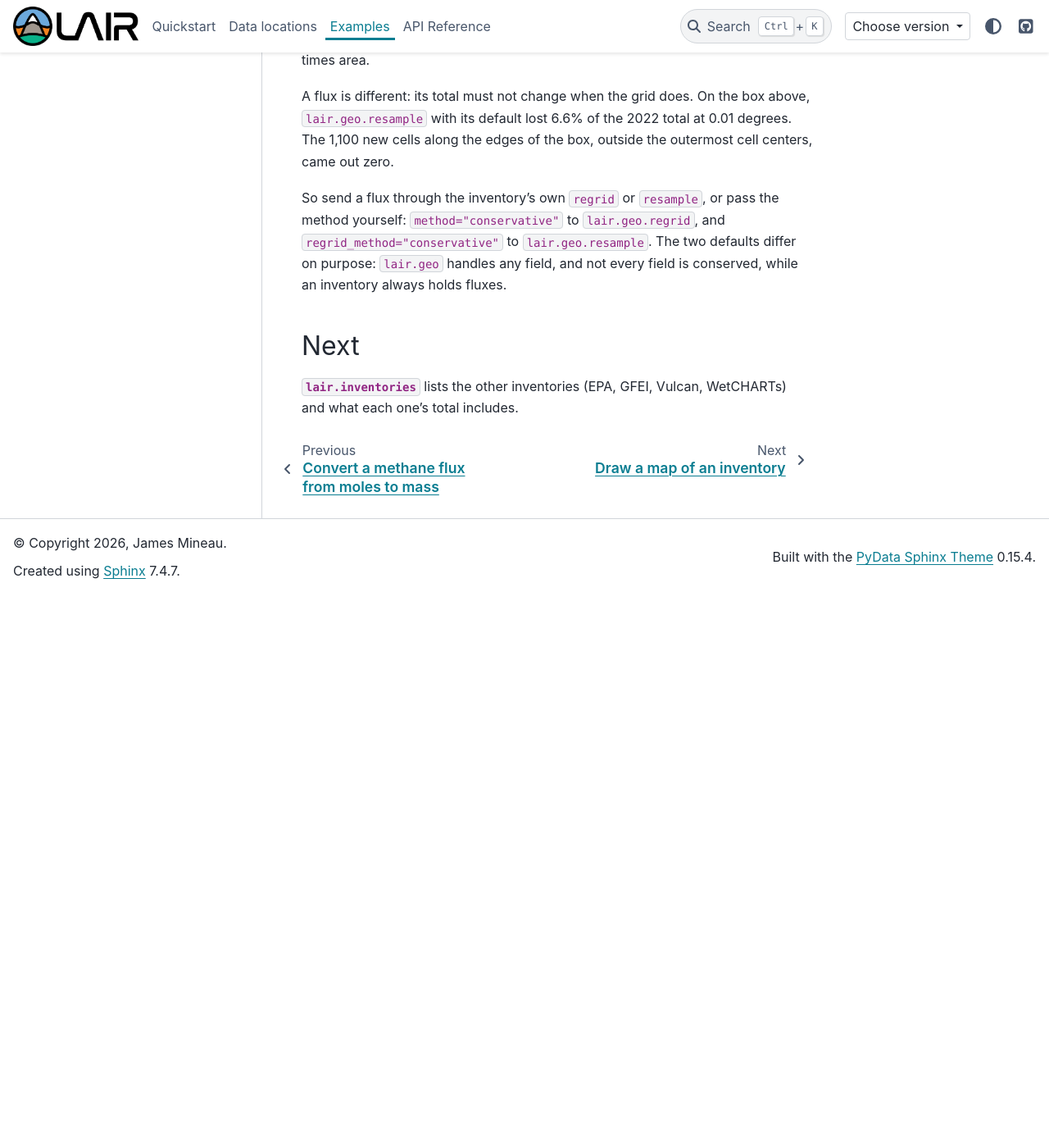
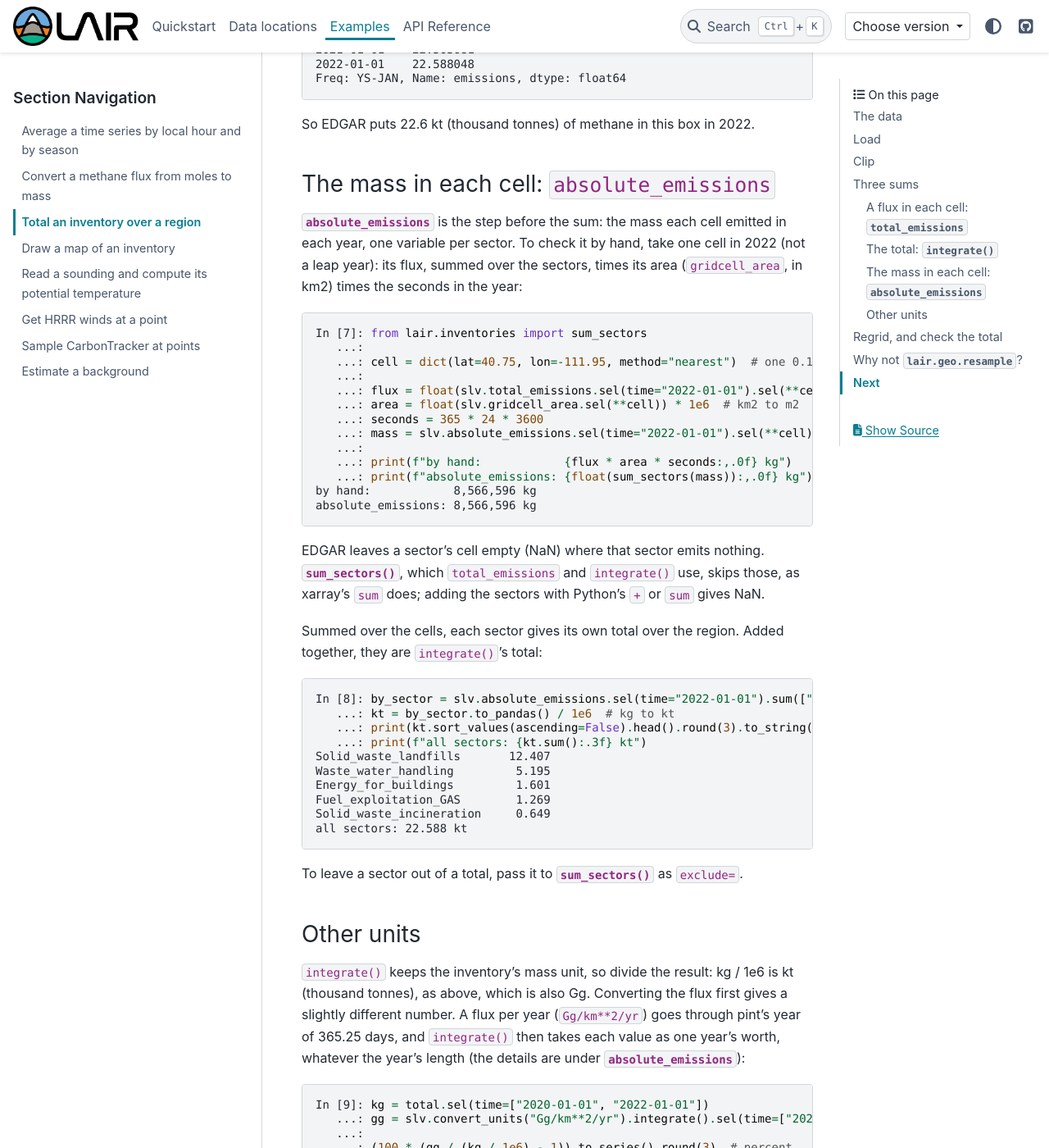
Before and after one commit to jmineau/lair, a Sphinx documentation site: the page built from docs/examples/inventory.rst, in a window 1280 px wide and 1400 px high, scrolled down 3322 px. Shown: the whole window at 82% size. Built offline with Sphinx 7.4.7 and the PyData theme 0.15.4, drawn with Linux system fonts in a browser that asks for light colours; before the commit the page ends 4047 px from its top, so only the background shows below that; some of the changed text lies outside the part shown.

Commit message:
docs(inventories): total_emissions, absolute_emissions and integrate() side by side
The inventory example gets a "Three sums" section: what each returns, its
units and when to use it, a check of one cell by hand, each sector's total,
and why to convert the total rather than the flux. The three docstrings say
what each returns, in which units, and link to each other.

Refs #89

```diff
--- a/docs/examples/inventory.rst
+++ b/docs/examples/inventory.rst
@@ -2,12 +2,16 @@
 ================================
 
 This example totals EDGAR's methane emissions over the Salt Lake Valley, moves
-them to a finer grid, and checks that the total did not change. Two rules come
-out of it:
+them to a finer grid, and checks that the total did not change. Three rules
+come out of it:
 
-* **The regional total is** ``integrate()``. ``total_emissions`` is not a total
-  over the region: it sums the sectors in each grid cell, and is still a flux
-  per area and time.
+* **The regional total is** ``integrate()``: the mass emitted over the region
+  in each time step, in kilograms per year here. ``total_emissions`` is not a
+  total over the region: it sums the sectors in each grid cell, and is still a
+  flux per area and time. ``absolute_emissions`` is the mass in each cell,
+  sector by sector (see `Three sums`_).
+* **Convert the total, not the flux.** ``integrate()`` gives the inventory's own
+  mass unit (here kg); divide or convert the result (see `Other units`_).
 * **To change the grid of an inventory, use its own** ``regrid`` **or**
   ``resample``. They are conservative by default, so the total stays the same.
 
@@ -74,8 +78,44 @@
       ...: slv.data.sizes
    Out[3]: Frozen({'time': 53, 'lat': 6, 'lon': 6})
 
-Total
------
+.. _inventory-totals:
+
+Three sums
+----------
+
+An inventory adds up in three ways, and only one of them is the total over the
+region:
+
+.. list-table::
+   :header-rows: 1
+   :widths: 22 30 22 26
+
+   * - Name
+     - What it is
+     - Units here
+     - Use it for
+   * - ``total_emissions``
+     - the sectors added in each cell: a flux, on ``time``, ``lat``, ``lon``
+     - kg m-2 s-1
+     - a map; the flux at a place
+   * - ``absolute_emissions``
+     - each cell's flux times its area and the length of the time step: a mass,
+       one variable per sector, on ``time``, ``lat``, ``lon``
+     - kg per cell per year
+     - the mass in a cell; one sector's total
+   * - ``integrate()``
+     - ``absolute_emissions`` added over the cells and the sectors: a mass, on
+       ``time`` only
+     - kg per year
+     - **the total over the region**
+
+The kilograms are the mass unit of the inventory's flux: the area and the time
+cancel. "Per year" is because ``EDGARv8`` loads annual data, one value per year;
+with monthly data each value is one month's mass. The length of a year follows
+the calendar (366 days in a leap year).
+
+A flux in each cell: ``total_emissions``
+^^^^^^^^^^^^^^^^^^^^^^^^^^^^^^^^^^^^^^^^
 
 ``total_emissions`` sums the sectors in each cell. Its ``units`` attribute shows
 that it is still a flux, in kilograms per square meter per second:
@@ -85,12 +125,16 @@
    In [4]: slv.total_emissions.attrs["units"]
    Out[4]: 'kg/m**2/s'
 
-:meth:`~lair.inventories.Inventory.integrate` gives the total. It multiplies
-each cell's flux by the cell's area and by the length of the time step, then
-sums the cells and the sectors. The ``units`` attribute of the result is just
-``kg``: the mass emitted over the whole region in one time step. ``EDGARv8``
-loads annual data by default, so here that is kilograms per year. The length of a year
-follows the calendar (366 days in a leap year).
+Do not add it up over the cells: the cells differ in area, so a sum of fluxes is
+not a mass.
+
+The total: ``integrate()``
+^^^^^^^^^^^^^^^^^^^^^^^^^^
+
+:meth:`~lair.inventories.Inventory.integrate` multiplies each cell's flux by the
+cell's area and by the length of the time step, then sums the cells and the
+sectors. The ``units`` attribute of the result is just ``kg``: the mass emitted
+over the whole region in one time step, here one year.
 
 ``integrate()`` returns a lazy (dask) array: ``compute()`` reads the files and
 does the work. That took a minute or two here.
@@ -98,8 +142,8 @@
 .. code-block:: ipython
 
    In [5]: total = slv.integrate().compute()
-      ...: total.attrs["units"]
-   Out[5]: 'kg'
+      ...: total.attrs
+   Out[5]: {'long_name': 'Total Emissions', 'units': 'kg'}
 
 .. code-block:: ipython
 
@@ -113,6 +157,79 @@
 
 So EDGAR puts 22.6 kt (thousand tonnes) of methane in this box in 2022.
 
+The mass in each cell: ``absolute_emissions``
+^^^^^^^^^^^^^^^^^^^^^^^^^^^^^^^^^^^^^^^^^^^^^
+
+:attr:`~lair.inventories.Inventory.absolute_emissions` is the step before the
+sum: the mass each cell emitted in each year, one variable per sector. To check
+it by hand, take one cell in 2022 (not a leap year): its flux, summed over the
+sectors, times its area (``gridcell_area``, in
+km2) times the seconds in the year:
+
+.. code-block:: ipython
+
+   In [7]: from lair.inventories import sum_sectors
+      ...:
+      ...: cell = dict(lat=40.75, lon=-111.95, method="nearest")  # one 0.1 degree cell
+      ...:
+      ...: flux = float(slv.total_emissions.sel(time="2022-01-01").sel(**cell))  # kg m-2 s-1
+      ...: area = float(slv.gridcell_area.sel(**cell)) * 1e6  # km2 to m2
+      ...: seconds = 365 * 24 * 3600
+      ...: mass = slv.absolute_emissions.sel(time="2022-01-01").sel(**cell).compute()
+      ...:
+      ...: print(f"by hand:            {flux * area * seconds:,.0f} kg")
+      ...: print(f"absolute_emissions: {float(sum_sectors(mass)):,.0f} kg")
+   by hand:            8,566,596 kg
+   absolute_emissions: 8,566,596 kg
+
+EDGAR leaves a sector's cell empty (NaN) where that sector emits nothing.
+:func:`~lair.inventories.sum_sectors`, which ``total_emissions`` and
+``integrate()`` use, skips those, as xarray's ``sum`` does; adding the sectors
+with Python's ``+`` or ``sum`` gives NaN.
+
+Summed over the cells, each sector gives its own total over the region. Added
+together, they are ``integrate()``'s total:
+
+.. code-block:: ipython
+
+   In [8]: by_sector = slv.absolute_emissions.sel(time="2022-01-01").sum(["lat", "lon"]).compute()
+      ...: kt = by_sector.to_pandas() / 1e6  # kg to kt
+      ...: print(kt.sort_values(ascending=False).head().round(3).to_string())
+      ...: print(f"all sectors: {kt.sum():.3f} kt")
+   Solid_waste_landfills       12.407
+   Waste_water_handling         5.195
+   Energy_for_buildings         1.601
+   Fuel_exploitation_GAS        1.269
+   Solid_waste_incineration     0.649
+   all sectors: 22.588 kt
+
+To leave a sector out of a total, pass it to
+:func:`~lair.inventories.sum_sectors` as ``exclude=``.
+
+Other units
+^^^^^^^^^^^
+
+``integrate()`` keeps the inventory's mass unit, so divide the result: kg /
+1e6 is kt (thousand tonnes), as above, which is also Gg. Converting the flux
+first gives a slightly different number. A flux per year (``Gg/km**2/yr``)
+goes through pint's year of 365.25 days, and ``integrate()`` then takes each
+value as one year's worth, whatever the year's length (the details are under
+:attr:`~lair.inventories.Inventory.absolute_emissions`):
+
+.. code-block:: ipython
+
+   In [9]: kg = total.sel(time=["2020-01-01", "2022-01-01"])
+      ...: gg = slv.convert_units("Gg/km**2/yr").integrate().sel(time=["2020-01-01", "2022-01-01"]).compute()
+      ...:
+      ...: (100 * (gg / (kg / 1e6) - 1)).to_series().round(3)  # percent
+   Out[9]:
+   time
+   2020-01-01   -0.205
+   2022-01-01    0.068
+   Name: emissions, dtype: float64
+
+2020 is a leap year: converting first loses 0.2% of it, and adds 0.07% to 2022.
+
 Regrid, and check the total
 ---------------------------
 
```
Also changed, not shown: other parts of docs/examples/inventory.rst (+11 -11 lines), CHANGELOG.md (+8 -0 lines), 1 other file.
